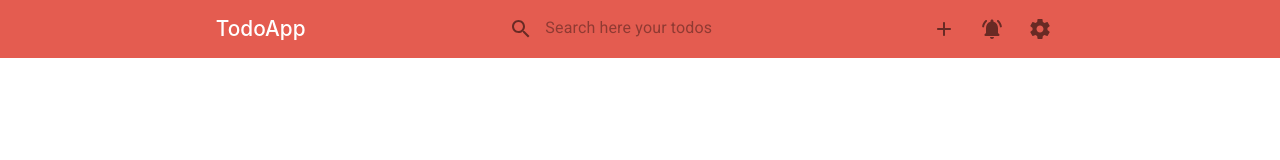
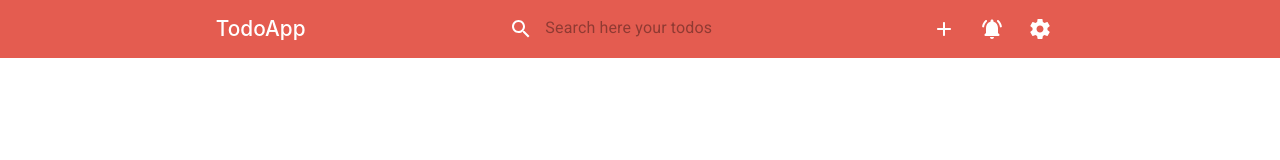
Before and after one commit to Tsudhishnair/Todo-list, a React (Create React App) app: page / in a window 1280 px wide. Shown: the top 160 px of the page. Built offline with nearby package versions, Linux system fonts and the light colour scheme.

Commit message:
fixed some styling

```diff
--- a/src/App.js
+++ b/src/App.js
@@ -1,7 +1,7 @@
 import React from "react";
 import AddTodo from "./Components/AddTodo";
 import ListTodo from "./Components/ListTodo";
-import LandingPage from "./Components/LandingPage";
+import MainPage from "./Components/MainPage";
 class App extends React.Component {
   render() {
     return (
@@ -12,7 +12,7 @@ class App extends React.Component {
       //   <AddTodo />
       //   <ListTodo />
       // </div>
-      <LandingPage />
+      <MainPage />
     );
   }
 }
--- a/src/Components/AppHeader.js
+++ b/src/Components/AppHeader.js
@@ -20,27 +20,28 @@ class AppHeader extends Component {
             </Grid>
             <Grid item>
               <IconButton type="submit" aria-label="search">
-                <SearchIcon />
+                <SearchIcon className="header-icon"/>
               </IconButton>
               <InputBase
                 placeholder="Search here your todos"
+                className="header-icon"
                 inputProps={{ "aria-label": "search google maps" }}
               />{" "}
             </Grid>
             <Grid item>
               <span>
                 <IconButton type="submit" aria-label="search">
-                  <AddRoundedIcon />
+                  <AddRoundedIcon className="header-icon" />
                 </IconButton>
               </span>
               <span>
                 <IconButton type="submit" aria-label="search">
-                  <NotificationsActiveRoundedIcon />
+                  <NotificationsActiveRoundedIcon className="header-icon" />
                 </IconButton>
               </span>
               <span>
                 <IconButton type="submit" aria-label="search">
-                  <SettingsRoundedIcon />
+                  <SettingsRoundedIcon className="header-icon" />
                 </IconButton>
               </span>
             </Grid>
--- a/src/Components/LandingPage.js
+++ b/src/Components/MainPage.js
@@ -1,7 +1,7 @@
 import React, { Component } from "react";
 import AppHeader from "./AppHeader";
 
-class LandingPage extends Component {
+class MainPage extends Component {
   render() {
     return (
       <div>
@@ -10,4 +10,4 @@ class LandingPage extends Component {
     );
   }
 }
-export default LandingPage;
+export default MainPage;
--- a/src/Styles/todo.css
+++ b/src/Styles/todo.css
@@ -12,3 +12,9 @@
 .appbar-container {
   padding: 0.3em;
 }
+.header-icon {
+  color: #ffffff;
+}
+::placeholder {
+  color: #ffffff;
+}
```
